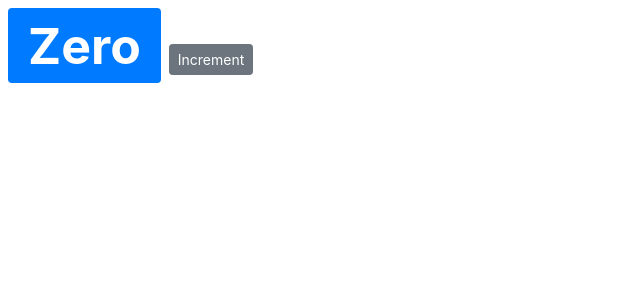
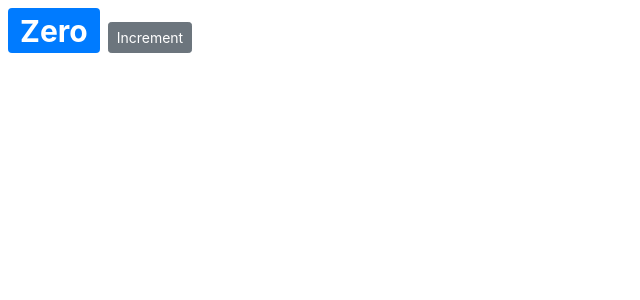
Before and after one commit to cmburch/react-app, a React (Create React App) app: page / in a window 1280 px wide. Shown: the top 300 px of the page, without its empty margins (0-640 px from the left). Built offline with nearby package versions, Linux system fonts and the light colour scheme.

Commit message:
inline style test

```diff
--- a/src/components/counter.jsx
+++ b/src/components/counter.jsx
@@ -4,15 +4,11 @@ class Counter extends Component {
         value: 0
      }
 
-     style = {
-         fontSize: 50,
-         fontWeight: "bold"
-     }
     render() {
         return (
             <React.Fragment>
                 {/* span.badge.badge-primary.m-2 */}
-                <span style={this.style} className="badge badge-primary m-2">{this.formatCount()}</span>
+                <span style={{ fontSize: 30 }} className="badge badge-primary m-2">{this.formatCount()}</span>
                 <button className="btn btn-secondary btn-sm">Increment</button>
             </React.Fragment>
         );
```
